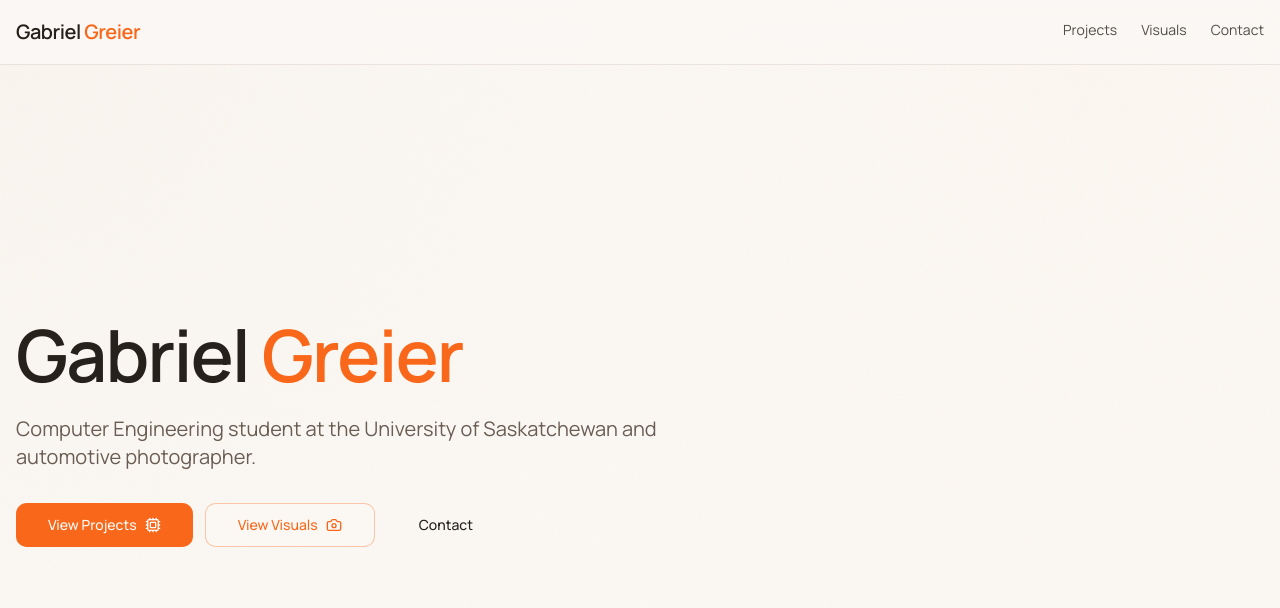
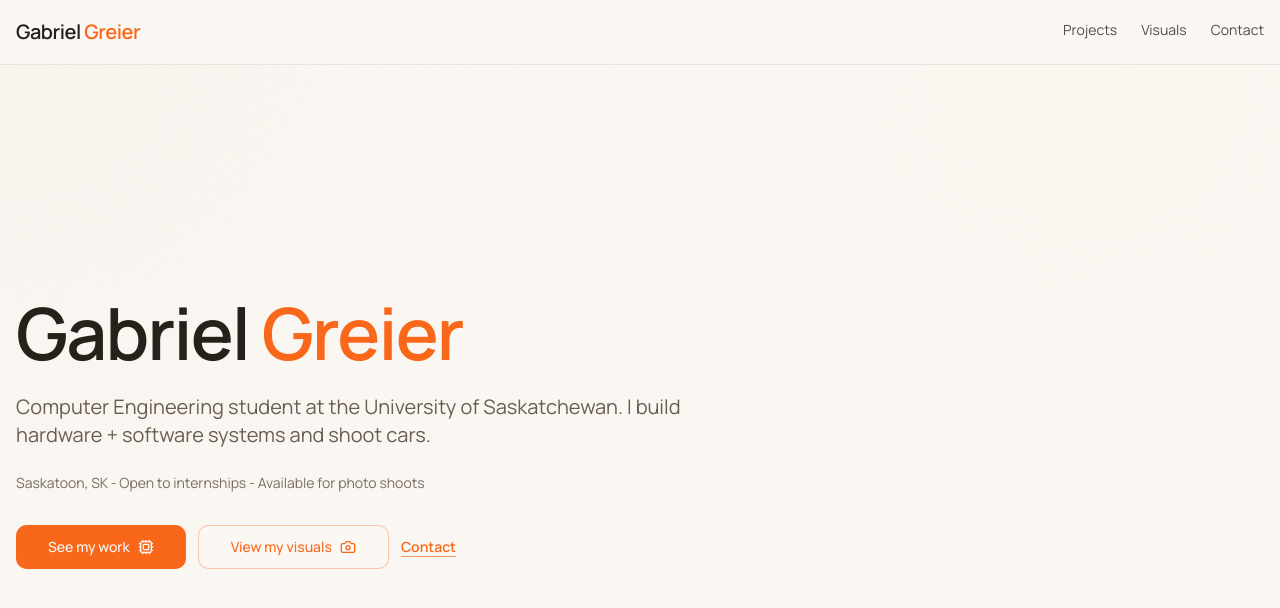
Before and after one commit to GabeGreier/gabegreierportfolio, a Next.js app: page / in a window 1280 px wide. Shown: the top 608 px of the page. Built offline with nearby package versions, Linux system fonts and the light colour scheme; no server answers; the database is empty.

Commit message:
Polish hero intro and contacts

```diff
--- a/src/app/page.tsx
+++ b/src/app/page.tsx
@@ -16,12 +16,15 @@
               Gabriel <span className="text-primary">Greier</span>
             </h1>
             <p className="max-w-2xl text-lg text-muted-foreground md:text-xl">
-              Computer Engineering student at the University of Saskatchewan and automotive photographer.
+              Computer Engineering student at the University of Saskatchewan. I build hardware + software systems and shoot cars.
+            </p>
+            <p className="text-sm text-muted-foreground/90">
+              Saskatoon, SK - Open to internships - Available for photo shoots
             </p>
             <div className="flex flex-wrap gap-3 pt-2">
               <Button asChild size="lg" className="gap-2">
                 <Link href="/projects">
-                  View Projects
+                  See my work
                   <Cpu className="size-4" />
                 </Link>
               </Button>
@@ -32,11 +35,11 @@
                 className="gap-2 border-primary/35 text-primary hover:bg-primary/10"
               >
                 <Link href="/visuals">
-                  View Visuals
+                  View my visuals
                   <Camera className="size-4" />
                 </Link>
               </Button>
-              <Button asChild variant="ghost" size="lg">
+              <Button asChild variant="link" size="lg" className="px-0 font-semibold underline decoration-primary/70 underline-offset-4">
                 <Link href="/contact">Contact</Link>
               </Button>
             </div>
--- a/src/components/site/hero-random-visual.tsx
+++ b/src/components/site/hero-random-visual.tsx
@@ -3,6 +3,18 @@
 import { useEffect, useState } from "react";
 import Image from "next/image";
 import type { Visual } from "@/lib/types";
+
+function formatShotDate(value: string | null) {
+  if (!value) {
+    return "Unknown date";
+  }
+
+  return new Intl.DateTimeFormat("en-US", {
+    month: "short",
+    day: "numeric",
+    year: "numeric"
+  }).format(new Date(value));
+}
 
 export function HeroRandomVisual({ visuals }: { visuals: Visual[] }) {
   const [selected, setSelected] = useState<Visual | null>(null);
@@ -69,6 +81,7 @@
           }}
         />
       </div>
+      <p className="mt-2 text-center text-xs text-muted-foreground">Shot by me - {formatShotDate(selected.shot_date)}</p>
     </div>
   );
 }
```
